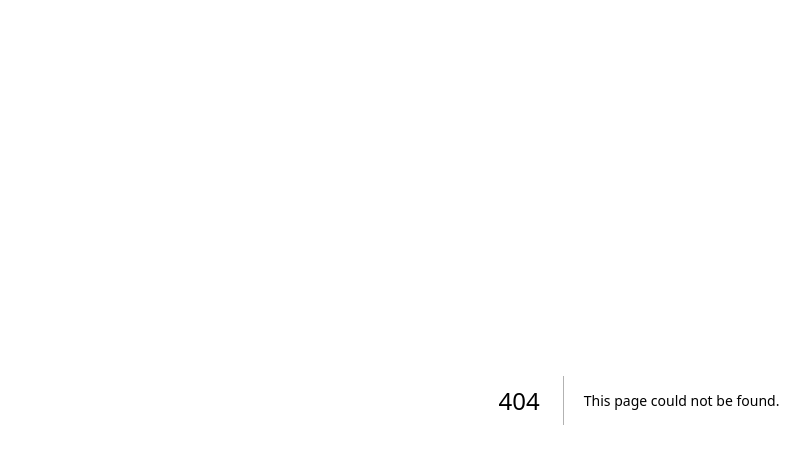
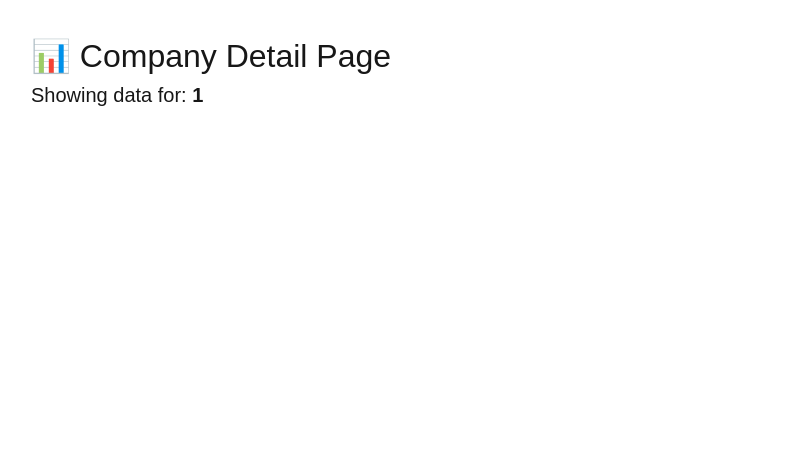
Before and after one commit to Eitherio/nifty50-tracker, a Next.js app: page /1 in a window 1280 px wide. Before the commit this address had no page. Shown: the top 464 px of the page, without its empty margins (1-811 px from the left). Built offline with nearby package versions, Linux system fonts and the light colour scheme.

Commit message:
Add company details route

```diff
--- /dev/null
+++ b/src/app/[symbol]/page.js
@@ -0,0 +1,20 @@
+'use client';
+import { useParams } from 'next/navigation';
+
+export default function CompanyDetail() {
+  const { symbol } = useParams();
+
+  return (
+    <main style={{ padding: '2rem', fontFamily: 'sans-serif' }}>
+      <h1 style={{ fontSize: '2rem' }}>
+        📊 Company Detail Page
+      </h1>
+
+      <p style={{ fontSize: '1.25rem' }}>
+        Showing data for: <strong>{symbol}</strong>
+      </p>
+
+      {/* Later: Add chart, description, etc. */}
+    </main>
+  );
+}
--- a/src/app/page.js
+++ b/src/app/page.js
@@ -389,7 +389,15 @@ useEffect(() => {
   .map((stock, index) => (
 
               <tr key={index}>
-                <td style={cellStyle}>{stock.name || stock.symbol}</td>
+                <td style={cellStyle}>
+  <a
+    href={`/company/${stock.symbol}`}
+    style={{ color: '#0070f3', textDecoration: 'underline', cursor: 'pointer' }}
+  >
+    {stock.name || stock.symbol}
+  </a>
+</td>
+
                 <td style={{ ...cellStyle, position: 'relative', verticalAlign: 'top' }}>
   <div>₹{stock.price}</div>
 
--- a/src/pages/api/live.js
+++ b/src/pages/api/live.js
@@ -1,6 +1,5 @@
 // 📁 src/pages/api/live.js
 import axios from 'axios';
-
 
 export default async function handler(req, res) {
   try {
```
